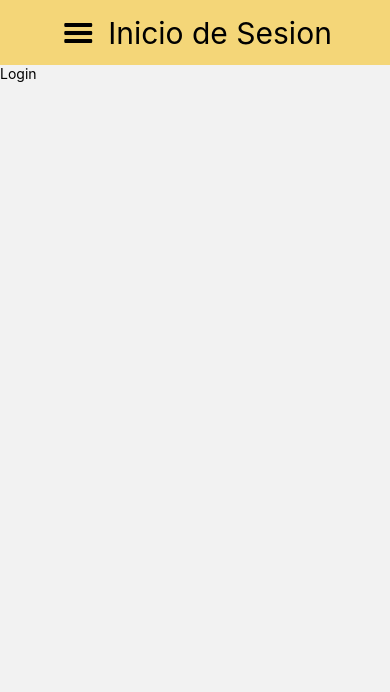
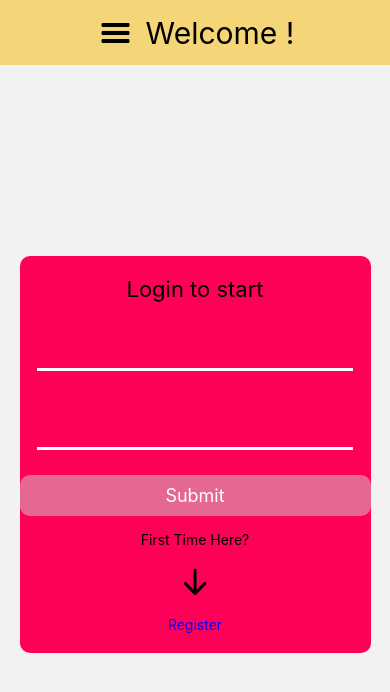
Before and after one commit to EitanBardella/Ecommerce-App, a React Native app: screen /Login in a window 390 px wide. Shown: the top 692 px of the page. Built offline with nearby package versions, Linux system fonts and the light colour scheme.

Commit message:
Login Screen, con los componente modularizados

```diff
--- /dev/null
+++ b/src/components/InputForm.js
@@ -0,0 +1,39 @@
+import { StyleSheet, Text, TextInput, View } from 'react-native'
+import React from 'react'
+import { colores } from '../helpers/color'
+
+const InputForm = ({label, value, onChangeText}) => {
+    return (
+        <View style={ styles.inputContainer}>
+            <Text style={ styles.titleInput}> {label} </Text>
+            <TextInput value= {value} onChangeText={onChangeText} style={ styles.input} />
+        </View>
+    )
+}
+
+export default InputForm
+
+const styles = StyleSheet.create({
+    inputContainer:{
+        width:"100%"
+    },
+    input:{
+        width:"90%",
+        borderWidth:0,
+        borderBottomWidth:3,
+        borderBottomColor:colores.white,
+        padding:2,
+        fontSize:14,
+        marginHorizontal:"5%",
+        marginVertical:10
+    },
+    titleInput:{
+        width:"90%",
+        fontSize:16,
+        marginHorizontal:"5%",
+        color:colores.black
+    },
+    error:{
+
+    }
+})
--- /dev/null
+++ b/src/components/SubmitButton.js
@@ -0,0 +1,30 @@
+import { Pressable, StyleSheet, Text, View } from 'react-native'
+import React from 'react'
+import { colores } from '../helpers/color'
+
+const SubmitButton = ({onPress,title}) => {
+    return (
+        <Pressable style={ styles.Button} onPress={onPress} >
+            <Text style={ styles.txt}>
+                {title}
+            </Text>
+        </Pressable>
+    )
+}
+
+export default SubmitButton
+
+const styles = StyleSheet.create({
+    Button:{
+        width:"100%",
+        backgroundColor:colores.fuxia,
+        padding:10,
+        alignItems:"center",
+        borderRadius:10
+    },
+    txt:{
+        textAlign:"center",
+        color:colores.white,
+        fontSize:18
+    }
+})
--- a/src/navigation/AuthStack.js
+++ b/src/navigation/AuthStack.js
@@ -1,7 +1,8 @@
 import {createNativeStackNavigator} from "@react-navigation/native-stack"
-import Login from "../components/Login";
-import Register from "../components/Register";
+
 import Header from "../components/Headerr";
+import Login from "../screen/Login";
+import Register from "../screen/Register";
 
 const Stack = createNativeStackNavigator();
 
@@ -14,7 +15,7 @@ const AuthStack = () => {
                     <Header
                         navigation={navigation}
                         title={
-                            route.name === "Login" ? "Inicio de Sesion" : "Register"  }
+                            route.name === "Login" ? "Welcome !" : "First Time Here ?"  }
                     />
                 )
             }}
--- a/src/screen/Login.js
+++ b/src/screen/Login.js
@@ -1,14 +1,71 @@
-import { StyleSheet, Text, View } from 'react-native'
-import React from 'react'
+import {  Pressable, StyleSheet, Text,  View } from 'react-native'
+import React, { useState } from 'react'
+import { colores } from '../helpers/color'
+import InputForm from '../components/InputForm'
+import SubmitButton from '../components/SubmitButton'
+import {AntDesign} from "@expo/vector-icons"
 
-const Login = () => {
+const Login = ({navigation}) => {
+
+    //Estados
+    //Guardar Email
+    const [email, setEmail] = useState("")
+    //Guadar PassWord
+    const [password, setPassword] = useState("")
+
+    const onSubmit = ()=>{
+        console.log("Formulario enviado")
+    }
+
     return (
-        <View>
-        <Text>Login</Text>
+        <View style={styles.main}>
+            <View style={styles.container}>
+                <Text style={styles.text}> Login to start </Text>
+                <InputForm
+                    value={email}
+                    onChangeText={(t) => setEmail(t)}
+                />
+                <InputForm
+                    value={password}
+                    onChangeText={(t) => setPassword(t)}
+                />
+                <SubmitButton style={styles.submit} onPress={onSubmit} title='Submit'/>
+                <Text> First Time Here? </Text>
+                <AntDesign name='arrowdown' size={35}/>
+                <Pressable  onPress={()=> navigation.navigate("Register")  }>
+                    <Text style={styles.register}>Register</Text>
+                </Pressable>
+            </View>
         </View>
     )
 }
 
 export default Login
 
-const styles = StyleSheet.create({})
+const styles = StyleSheet.create({
+    main: {
+        flex: 1,
+        justifyContent: "center",
+        alignItems: "center"
+    },
+    container: {
+        width: "90%",
+        backgroundColor: colores.midLightGrey,
+        gap: 15,
+        borderRadius: 10,
+        justifyContent: "center",
+        alignItems: "center",
+        paddingVertical: 20
+    },
+    text: {
+        fontSize: 22,
+    },
+    submit: {
+        fontSize: 14,
+    },
+    register: {
+        fontSize: 14,
+        color: colores.azul
+    }
+
+})
--- a/src/screen/Register.js
+++ b/src/screen/Register.js
@@ -4,7 +4,7 @@ import React from 'react'
 const Register = () => {
     return (
         <View>
-        <Text>Register</Text>
+            <Text>Register</Text>
         </View>
     )
 }
```
